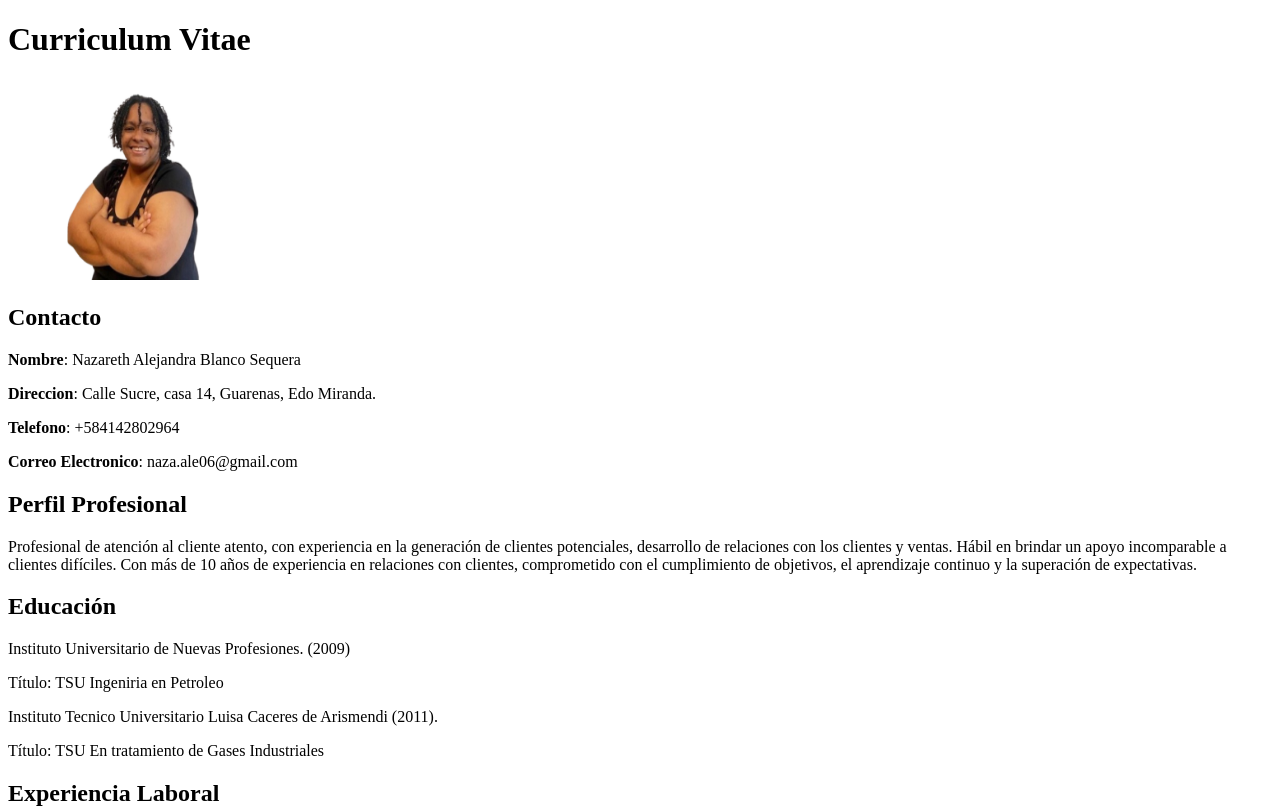
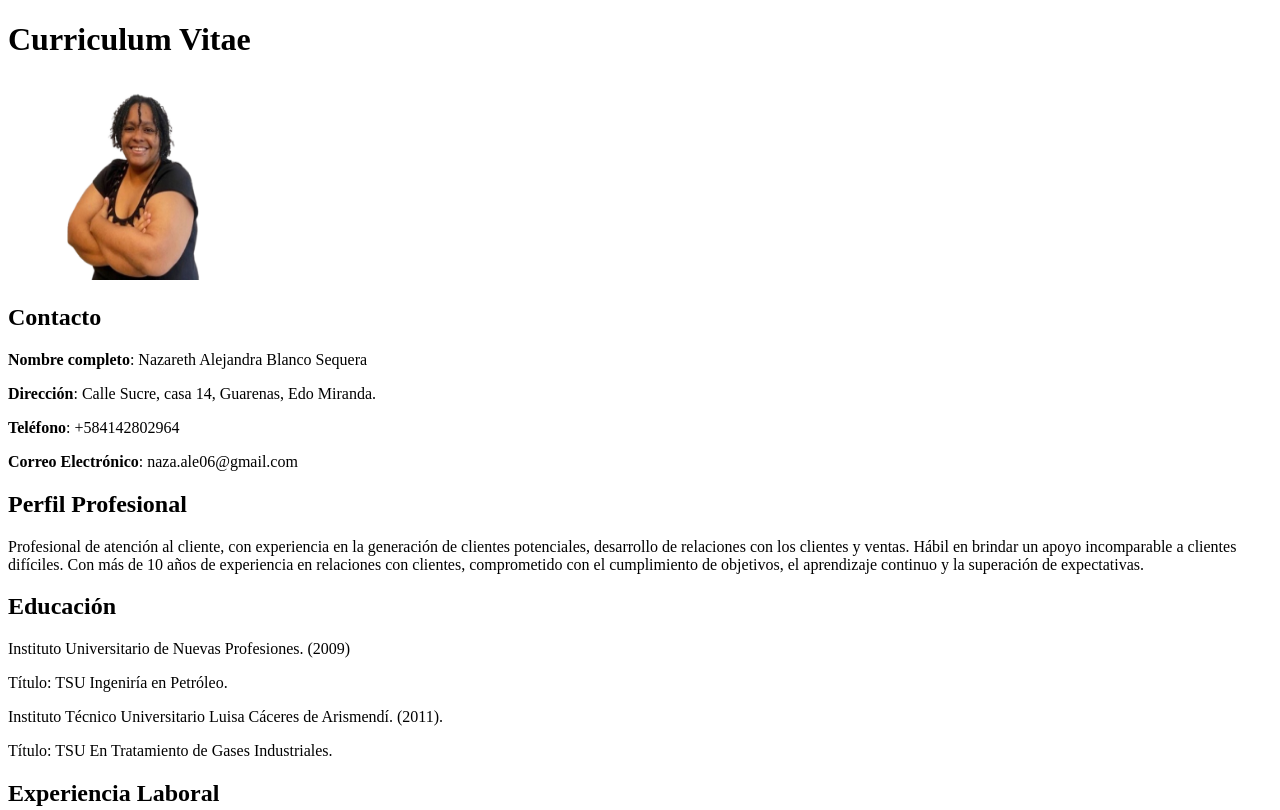
Before and after one commit to Nazalexa/Proeyto1-HTML-Naza-Curso-23, a plain HTML site: page index.html in a window 1280 px wide. Shown: the top 810 px of the page. Drawn offline with Linux system fonts and the light colour scheme.

Commit message:
Update index.html

```diff
--- a/index.html
+++ b/index.html
@@ -15,22 +15,22 @@
                 <h2> Contacto </h2>
             </div>
             <div>
-                <p> <strong>Nombre</strong>: Nazareth Alejandra Blanco Sequera </p>
+                <p> <strong>Nombre completo</strong>: Nazareth Alejandra Blanco Sequera </p>
             </div>
-                <p> <strong>Direccion</strong>: Calle Sucre, casa 14, Guarenas, Edo Miranda. </p>
+                <p> <strong>Dirección</strong>: Calle Sucre, casa 14, Guarenas, Edo Miranda. </p>
             </div>
             <div>
-                <p> <strong>Telefono</strong>: +584142802964 </p>
+                <p> <strong>Teléfono</strong>: +584142802964 </p>
             </div>
             <div>
-                <p> <strong>Correo Electronico</strong>: naza.ale06@gmail.com </p>
+                <p> <strong>Correo Electrónico</strong>: naza.ale06@gmail.com </p>
             </div>
         </section>
     <header>
         <h1> Perfil Profesional </h1>
         <section>
             <article>
-                <p> Profesional de atención al cliente atento, con experiencia en la generación de clientes potenciales,
+                <p> Profesional de atención al cliente, con experiencia en la generación de clientes potenciales,
                     desarrollo de relaciones con los clientes y ventas. Hábil en brindar un apoyo incomparable a clientes difíciles.
                     Con más de 10 años de experiencia en relaciones con clientes, comprometido con el cumplimiento de objetivos,
                     el aprendizaje continuo y la superación de expectativas. </p>
@@ -41,11 +41,11 @@
         <section>
             <div>
                 <p> Instituto Universitario de Nuevas Profesiones. (2009)  </p>
-                <p> Título: TSU Ingeniria en Petroleo</p>
+                <p> Título: TSU Ingeniría en Petróleo. </p>
             </div>
             <div>
-                <p> Instituto Tecnico Universitario Luisa Caceres de Arismendi (2011).</p>
-                <p> Título: TSU En tratamiento de Gases Industriales </p>
+                <p> Instituto Técnico Universitario Luisa Cáceres de Arismendí. (2011).</p>
+                <p> Título: TSU En Tratamiento de Gases Industriales. </p>
             </div>
         </section>
     <header>
```
